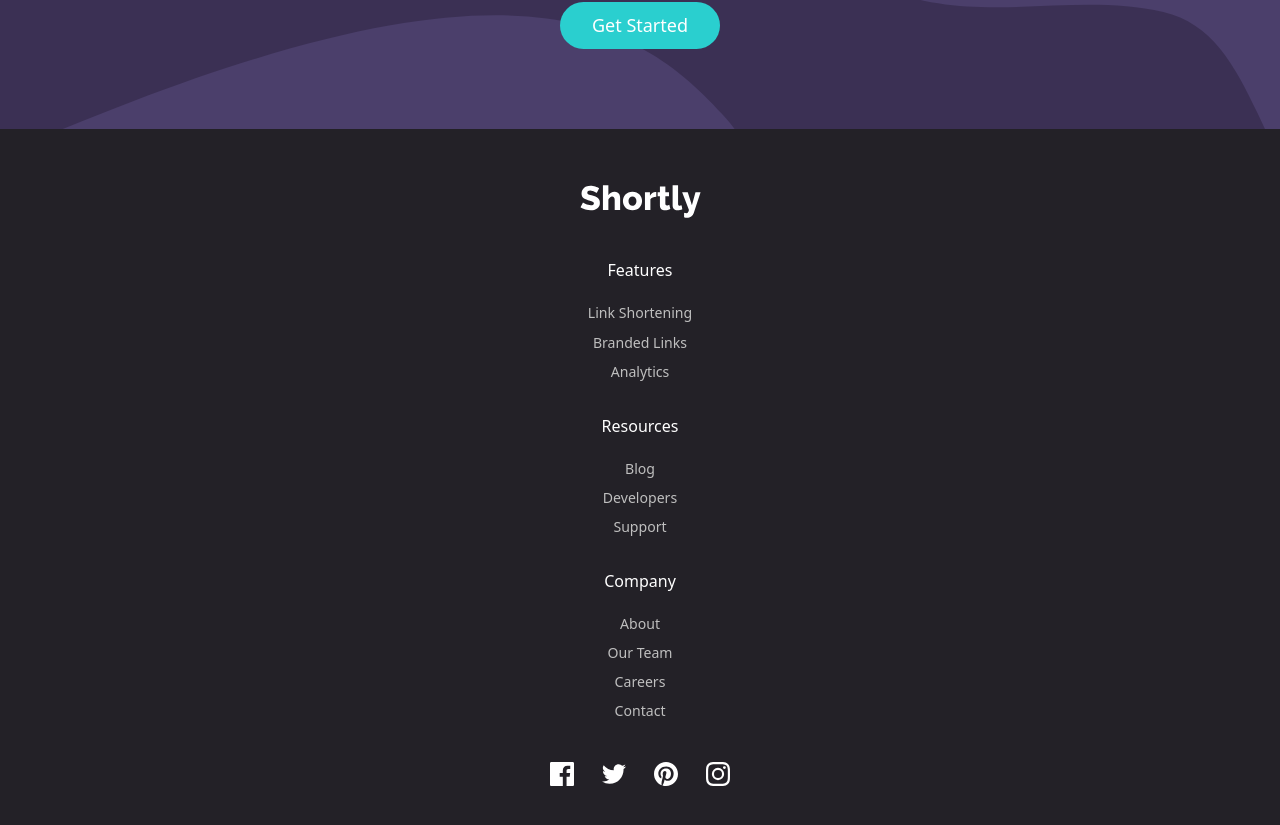
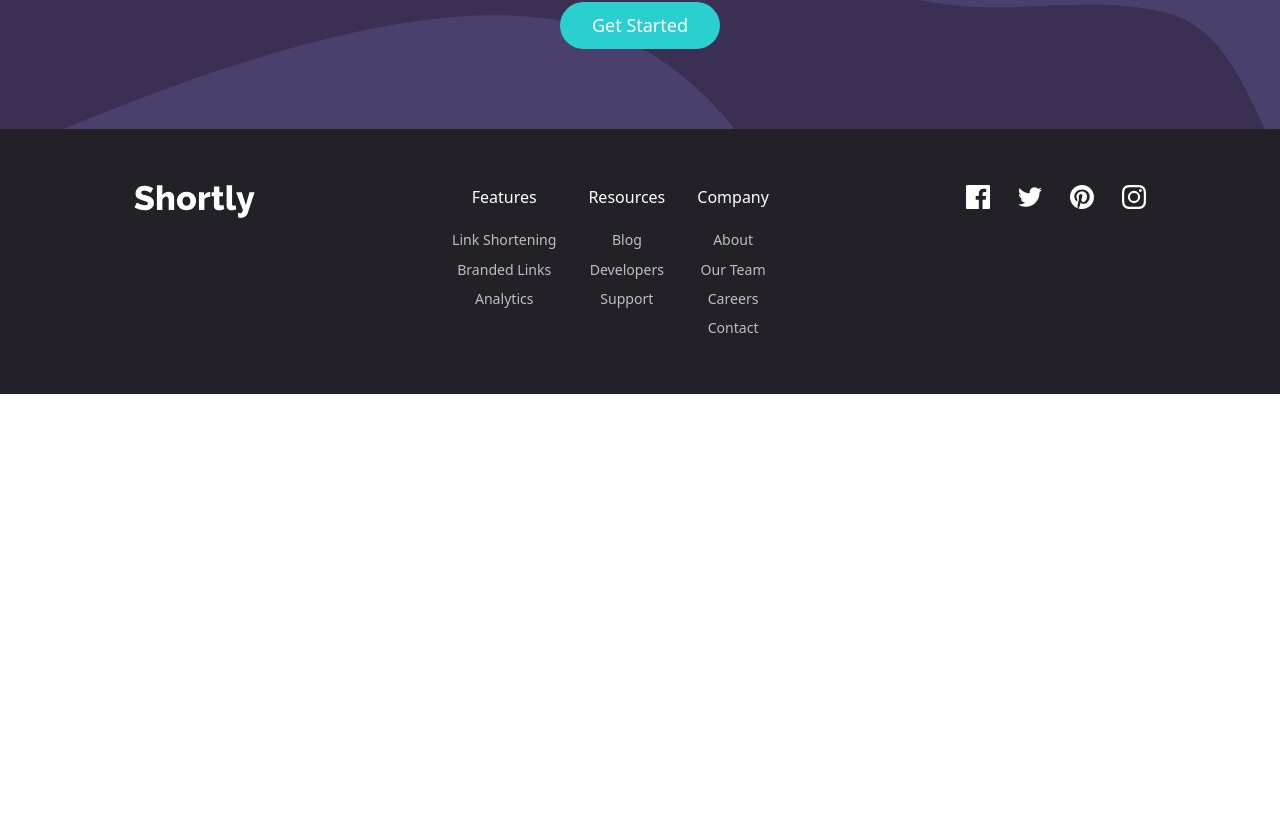
Before and after one commit to TrEv0rRrRr/url-shortener, a React (Vite) app: page / in a window 1280 px wide. Shown: the part 2936-3761 px from the top of the page. After the commit the page ends 3330 px from the top, so only its background shows below. Built offline with nearby package versions, Linux system fonts and the light colour scheme.

Commit message:
feat: enhance footer layout for better responsiveness on larger screens

```diff
--- a/src/components/Footer-components/Footer.tsx
+++ b/src/components/Footer-components/Footer.tsx
@@ -3,7 +3,7 @@ import FooterLinks from "./components/FooterLinks";
 import SocialMediaLogo from './components/ui/SocialMediaLogo';
 
 const Footer = () => {
-  return <footer className="bg-bg-dark flex flex-col items-center justify-center p-14 gap-10">
+  return <footer className="bg-bg-dark flex flex-col items-center justify-center p-14 gap-10 xl:flex-row xl:justify-around xl:items-start">
     <img src={ShortlyLogo} alt="Shortly logo" aria-hidden />
     <FooterLinks />
     <div className="flex gap-7 justify-center items-center">
--- a/src/components/Footer-components/components/FooterLinks.tsx
+++ b/src/components/Footer-components/components/FooterLinks.tsx
@@ -2,7 +2,7 @@ import { FOOTER_LINKS } from "../../../consts/footer-links"
 
 const FooterLinks = () => {
   return (
-    <div className="flex flex-col gap-8 items-center justify-center text-center text-white">
+    <div className="flex flex-col gap-8 items-center justify-center text-center text-white xl:flex-row xl:items-start">
       {
         FOOTER_LINKS.map(({ title, links }) => {
           return (
```
